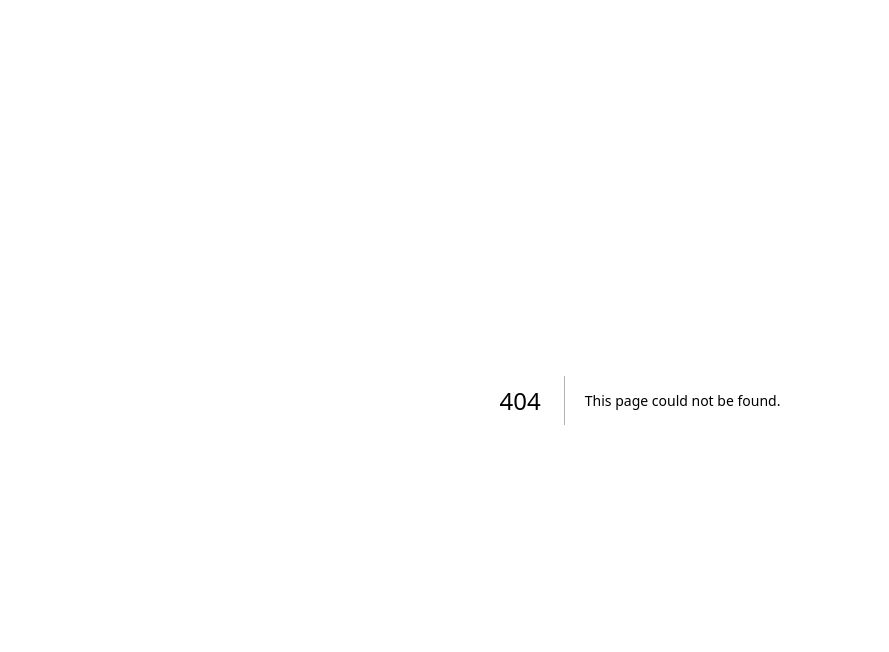
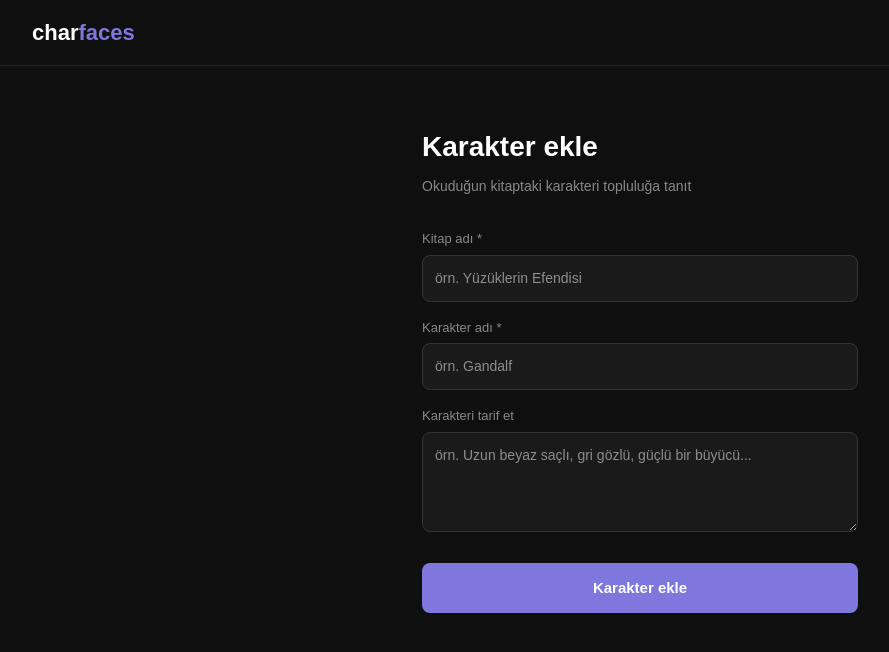
Before and after one commit to papylick/charface, a Next.js app: page /karakter-ekle in a window 1280 px wide. Before the commit this address had no page. Shown: the top 652 px of the page, without its empty margins (0-889 px from the left). Built offline with nearby package versions, Linux system fonts and the light colour scheme; no server answers.

Commit message:
karakter ekleme sayfasi

```diff
--- /dev/null
+++ b/app/karakter-ekle/page.tsx
@@ -0,0 +1,96 @@
+// @ts-nocheck
+'use client'
+import { useState } from 'react'
+import { supabase } from '../lib/supabase'
+
+export default function KarakterEkle() {
+  const [kitap, setKitap] = useState('')
+  const [karakter, setKarakter] = useState('')
+  const [aciklama, setAciklama] = useState('')
+  const [yukleniyor, setYukleniyor] = useState(false)
+  const [mesaj, setMesaj] = useState('')
+
+  async function handleSubmit() {
+    if (!kitap || !karakter) {
+      setMesaj('Kitap ve karakter adı zorunlu!')
+      return
+    }
+    setYukleniyor(true)
+    const { data: { user } } = await supabase.auth.getUser()
+    if (!user) {
+      setMesaj('Önce giriş yapmalısın!')
+      setYukleniyor(false)
+      return
+    }
+    const { error } = await supabase.from('karakterler').insert({
+      kitap_adi: kitap,
+      karakter_adi: karakter,
+      aciklama: aciklama,
+      kullanici_id: user.id,
+      kullanici_email: user.email,
+    })
+    if (error) setMesaj('Hata: ' + error.message)
+    else {
+      setMesaj('Karakter eklendi!')
+      setKitap('')
+      setKarakter('')
+      setAciklama('')
+    }
+    setYukleniyor(false)
+  }
+
+  return (
+    <main style={{minHeight:'100vh', background:'#0f0f0f', color:'white', fontFamily:'sans-serif'}}>
+      <nav style={{display:'flex', alignItems:'center', justifyContent:'space-between', padding:'16px 32px', borderBottom:'1px solid #222'}}>
+        <a href="/" style={{fontSize:'22px', fontWeight:'600', textDecoration:'none', color:'white'}}>char<span style={{color:'#7F77DD'}}>faces</span></a>
+      </nav>
+
+      <div style={{maxWidth:'500px', margin:'60px auto', padding:'0 32px'}}>
+        <h1 style={{fontSize:'28px', fontWeight:'700', marginBottom:'8px'}}>Karakter ekle</h1>
+        <p style={{color:'#888', marginBottom:'32px', fontSize:'14px'}}>Okuduğun kitaptaki karakteri topluluğa tanıt</p>
+
+        <div style={{marginBottom:'16px'}}>
+          <label style={{fontSize:'13px', color:'#888', display:'block', marginBottom:'6px'}}>Kitap adı *</label>
+          <input
+            type="text"
+            placeholder="örn. Yüzüklerin Efendisi"
+            value={kitap}
+            onChange={e => setKitap(e.target.value)}
+            style={{width:'100%', padding:'12px', background:'#1a1a1a', border:'1px solid #333', borderRadius:'8px', color:'white', fontSize:'14px', boxSizing:'border-box'}}
+          />
+        </div>
+
+        <div style={{marginBottom:'16px'}}>
+          <label style={{fontSize:'13px', color:'#888', display:'block', marginBottom:'6px'}}>Karakter adı *</label>
+          <input
+            type="text"
+            placeholder="örn. Gandalf"
+            value={karakter}
+            onChange={e => setKarakter(e.target.value)}
+            style={{width:'100%', padding:'12px', background:'#1a1a1a', border:'1px solid #333', borderRadius:'8px', color:'white', fontSize:'14px', boxSizing:'border-box'}}
+          />
+        </div>
+
+        <div style={{marginBottom:'24px'}}>
+          <label style={{fontSize:'13px', color:'#888', display:'block', marginBottom:'6px'}}>Karakteri tarif et</label>
+          <textarea
+            placeholder="örn. Uzun beyaz saçlı, gri gözlü, güçlü bir büyücü..."
+            value={aciklama}
+            onChange={e => setAciklama(e.target.value)}
+            style={{width:'100%', padding:'12px', background:'#1a1a1a', border:'1px solid #333', borderRadius:'8px', color:'white', fontSize:'14px', minHeight:'100px', resize:'vertical', boxSizing:'border-box', fontFamily:'sans-serif'}}
+          />
+        </div>
+
+        {mesaj && <p style={{color: mesaj.includes('Hata') ? '#ff6b6b' : '#7F77DD', fontSize:'13px', marginBottom:'16px'}}>{mesaj}</p>}
+
+        <button
+          onClick={handleSubmit}
+          disabled={yukleniyor}
+          style={{width:'100%', padding:'14px', background:'#7F77DD', border:'none', borderRadius:'8px', color:'white', fontSize:'15px', fontWeight:'600', cursor:'pointer', opacity: yukleniyor ? 0.7 : 1}}
+        >
+          {yukleniyor ? 'Ekleniyor...' : 'Karakter ekle'}
+        </button>
+      </div>
+    </main>
+  )
+}
```
